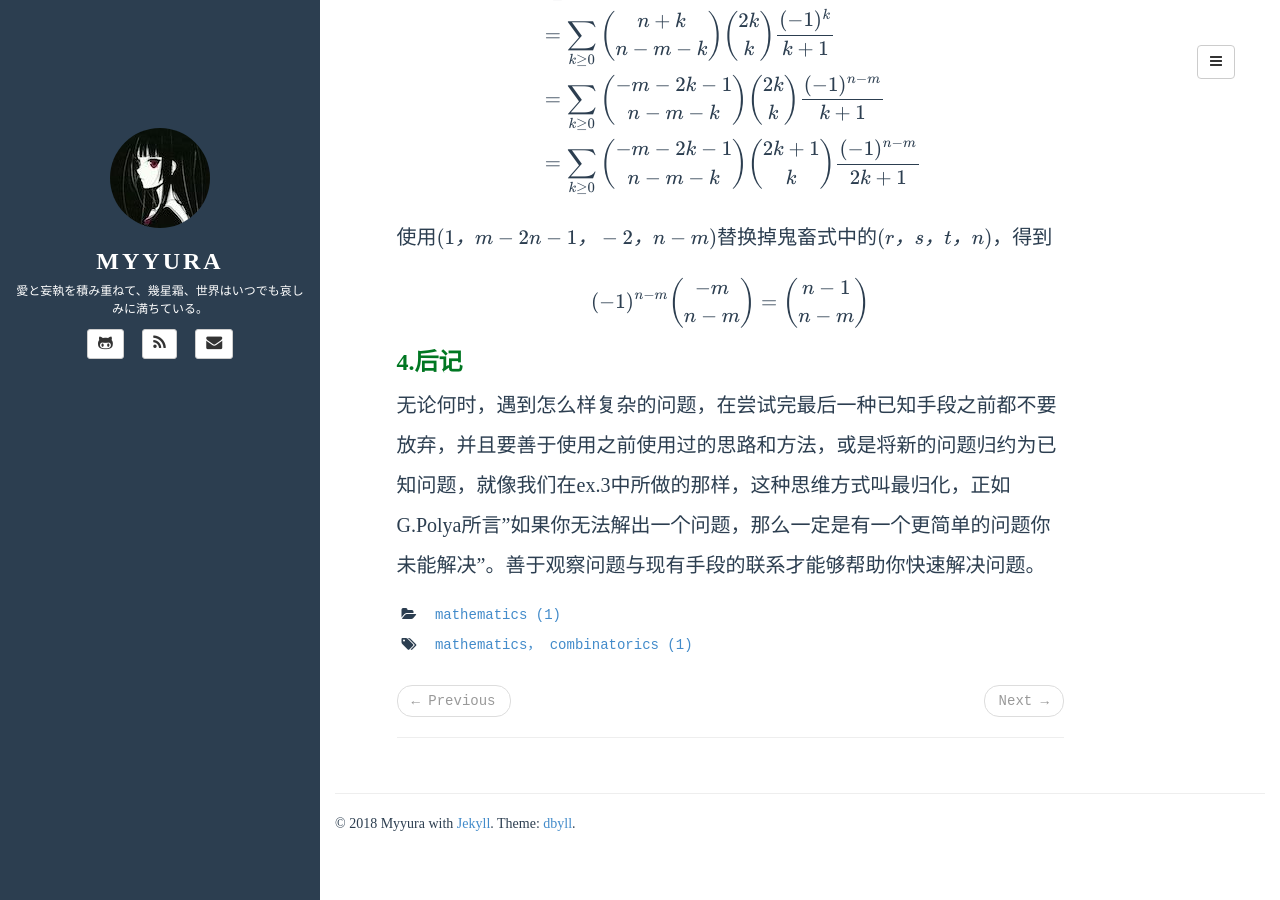
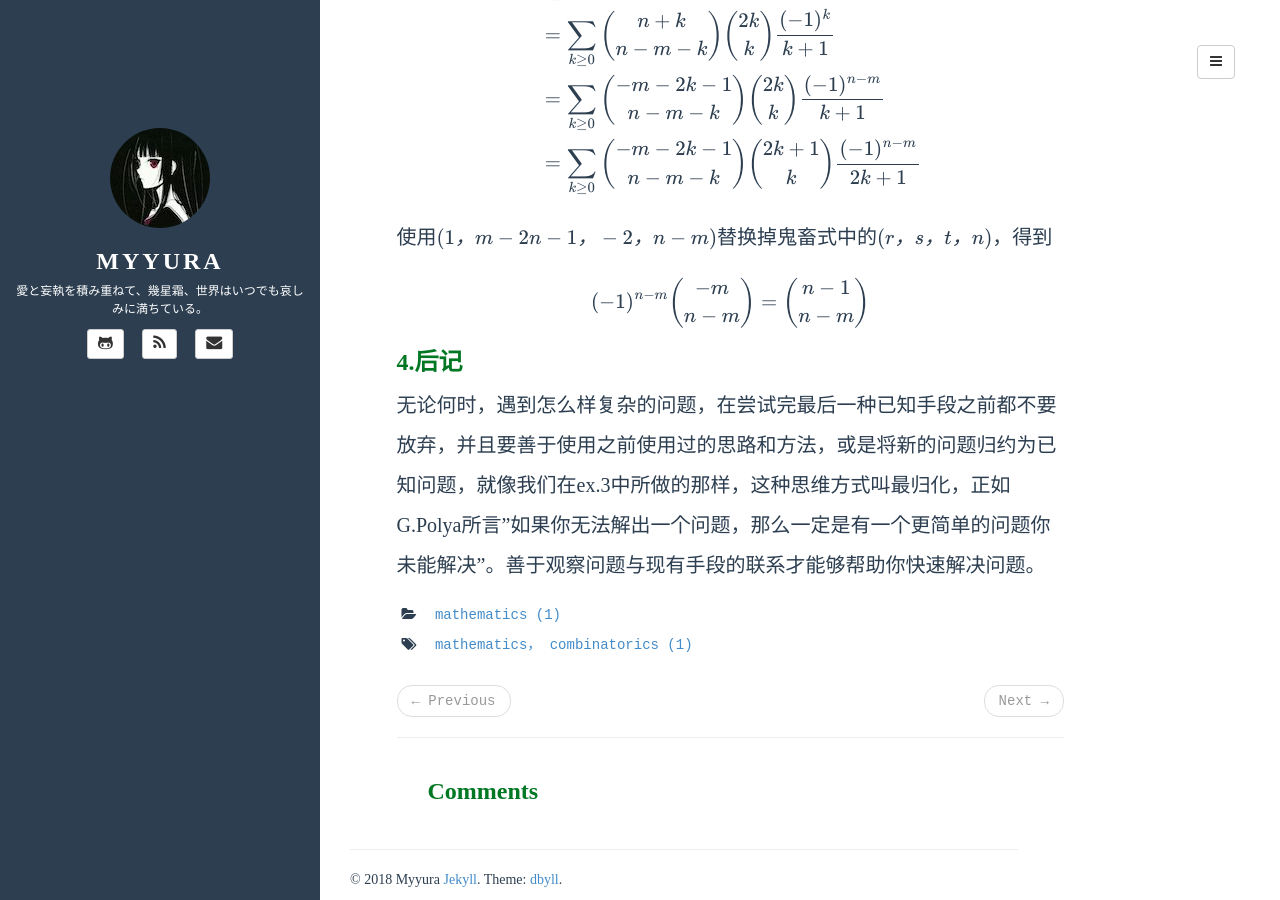
Before and after one commit to Myyura/myyura.github.io, a Jekyll site: the page built from _posts/mathematics/2018-7-5-myyura-1.md, in a window 1280 px wide and 900 px high, scrolled down 10007 px. Built offline with Jekyll 4.4.1, drawn with Linux system fonts in a browser that asks for light colours; formulas are drawn with MathJax 3; a script that is not in the unit is left out; comment, search, counter and statistics services are not loaded.

Commit message:
Add gitment support

```diff
--- a/_config.yml
+++ b/_config.yml
@@ -31,3 +31,9 @@
 
 #BASE_PATH:
 BASE_PATH: https://myyura.github.io
+
+#gitment
+gitment_owner: myyura
+gitment_repo: myyura.github.io
+gitment_client_id: 16a06d873b585c32ddae
+gitment_client_secret: d71f669579791d1500ad8e1713e53ad10fa4149e
--- a/_includes/default.html
+++ b/_includes/default.html
@@ -86,19 +86,12 @@
 
 	<div class="col-sm-9 col-sm-offset-3">
 		{{ content }}
-
-		<footer>
-			<hr/>
-			<p>
-				&copy; {{ site.time | date: '%Y' }} {{ site.author.name }} with <a href="http://jekyllrb.com/">Jekyll</a>. Theme: <a href="https://github.com/dbtek/dbyll">dbyll</a>.
-			</p>
-		</footer>
 	</div>
 
 	<script type="text/javascript" src="{{ site.BASE_PATH }}/assets/resources/jquery/jquery.min.js"></script>
 	<script type="text/javascript" src="{{ site.BASE_PATH }}/assets/resources/bootstrap/js/bootstrap.min.js"></script>
 	<script type="text/javascript" src="{{ site.BASE_PATH }}/assets/resources/jquery-syntaxhighlighter/scripts/jquery.syntaxhighlighter.js"></script>
-        <script type="text/javascript" src="http://cdn.mathjax.org/mathjax/latest/MathJax.js?config=TeX-AMS-MML_HTMLorMML"></script>
+    <script type="text/javascript" src="http://cdn.mathjax.org/mathjax/latest/MathJax.js?config=TeX-AMS-MML_HTMLorMML"></script>
 	<script type="text/javascript" src="{{ site.BASE_PATH }}/assets/js/app.js"></script>
 </body>
 </html>
--- /dev/null
+++ b/_includes/gitment.html
@@ -0,0 +1,15 @@
+<div id="container"></div>
+<link rel="stylesheet" href="https://imsun.github.io/gitment/style/default.css">
+<script src="https://imsun.github.io/gitment/dist/gitment.browser.js"></script>
+<script>
+var gitment = new Gitment({
+    id: '{{ page.date }}',
+    owner: '{{ site.gitment_owner }}',
+    repo: '{{ site.gitment_repo }}',
+    oauth: {
+        client_id: '{{ site.gitment_client_id }}',
+        client_secret: '{{ site.gitment_client_secret }}',
+    },
+})
+gitment.render('container')
+</script>
--- a/_includes/post.html
+++ b/_includes/post.html
@@ -3,7 +3,6 @@
 </div>
 
 <article>
-
 	<div class="col-sm-10">
         <span class="post-date">
             {% assign d = page.date | date: "%d" | plus:'0' %}
@@ -62,7 +61,6 @@
                             {% unless forloop.last %},{% endunless %}
                         </a>
                     </li>
-
                 {% endfor %}
 		    {% endif %}
 		    {% assign tags_list = nil %}
@@ -77,6 +75,7 @@
 		    {% else %}
 		        <li class="previous disabled"><a>&larr; Previous</a></li>
             {% endif %}
+
 		    {% if page.next %}
 		        <li class="next"><a href="{{ site.BASE_PATH }}{{ page.next.url }}" title="{{ page.next.title }}">Next &rarr;</a></li>
 		    {% else %}
@@ -88,4 +87,19 @@
 
 	<div class="col-sm-2 sidebar-2"></div>
 </article>
+
 <div class="clearfix"></div>
+
+<div class="col-sm-10 col-sm-offset-1">
+    <h2 id="comments">Comments</h2>
+    {% include gitment.html %}
+</div>
+
+<div class="col-sm-9">
+    <footer>
+        <hr/>
+        <p>
+             &copy; {{ site.time | date: '%Y' }} {{ site.author.name }} <a href="http://jekyllrb.com/">Jekyll</a>. Theme: <a href="https://github.com/dbtek/dbyll">dbyll</a>.
+        </p>
+    </footer>
+</div>
```
Also changed, not shown: _includes/page.html (+10 -1 lines). Lines whose indentation alone changed are shown as unchanged.
